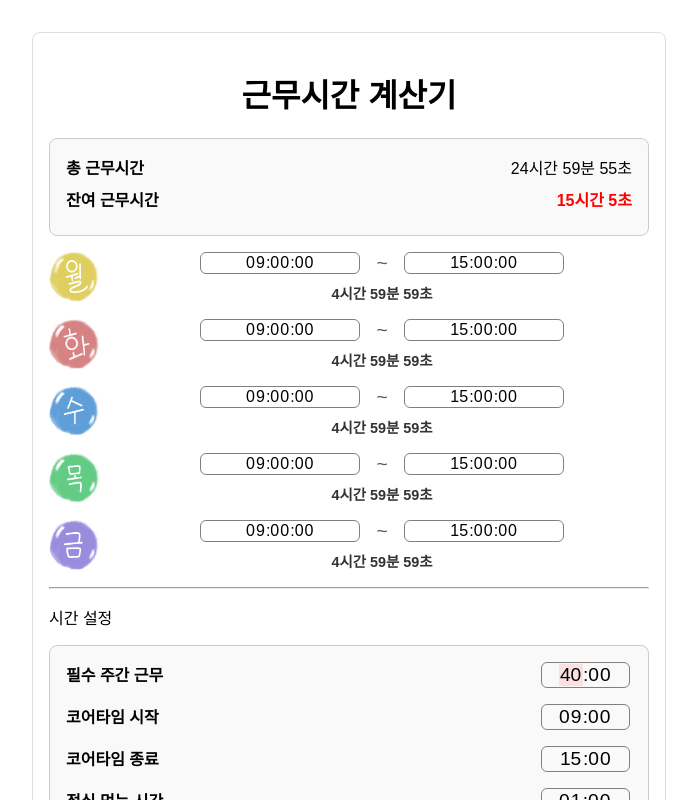
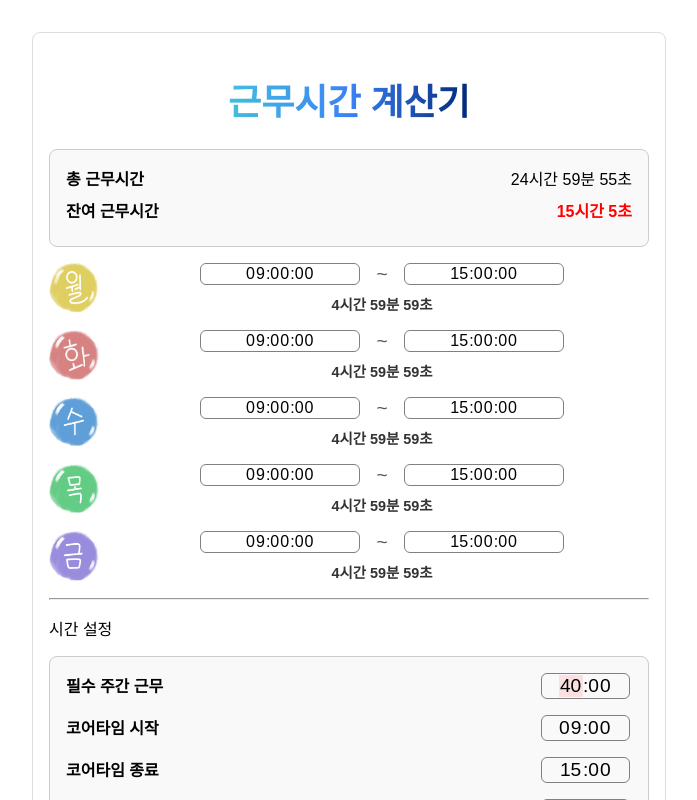
Before and after one commit to wlstjdwkd/40TimeCalculator, a React (Create React App) app in the folder frontend/time_calculator/: page / in a window 1280 px wide. Shown: the top 800 px of the page, without its empty margins (291-988 px from the left). Built offline with nearby package versions, Linux system fonts and the light colour scheme; the HTML template or start-up script is replaced by a standard one.

Commit message:
design : modify title css

```diff
--- a/frontend/time_calculator/src/App.css
+++ b/frontend/time_calculator/src/App.css
@@ -10,3 +10,28 @@
   display: flex;
   align-items: center;
 }
+
+
+/* 타이틀 */
+.title {
+  font-size: 2.25rem;
+  font-weight: 800;
+  color: #1a202c;
+  text-align: center;
+  margin: 1.5rem 0;
+  position: relative;
+}
+
+/* 다크 모드에서 텍스트 색상 변경 */
+@media (prefers-color-scheme: dark) {
+  .title {
+    color: #ffffff;
+  }
+}
+
+/* 그라디언트 텍스트 효과 */
+.gradientText {
+  background: linear-gradient(to right, #42BFDD, #3b82f6, #002879);
+  -webkit-background-clip: text;
+  -webkit-text-fill-color: transparent;
+}
--- a/frontend/time_calculator/src/App.js
+++ b/frontend/time_calculator/src/App.js
@@ -260,7 +260,9 @@ function App() {
 
   return (
     <div style={containerStyle}>
-      <h1>근무시간 계산기</h1>
+      <h1 className="title">
+        <span className="gradientText">근무시간 계산기</span>
+      </h1>
 
       {/* 결과 영역 */}
       <SummaryBox totalWeekTime={totalWeekTime} requiredResult={requiredResult} />
```
